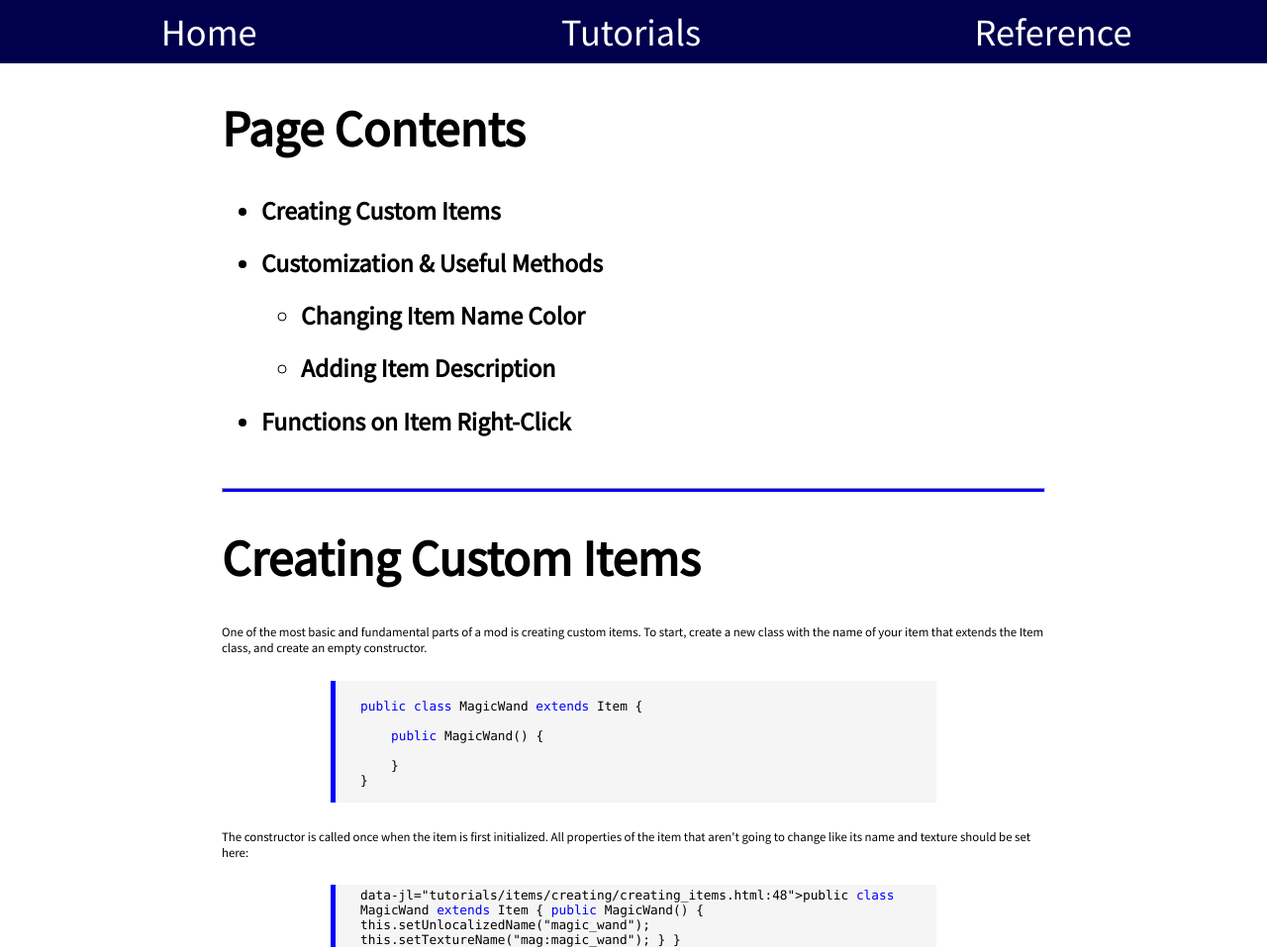
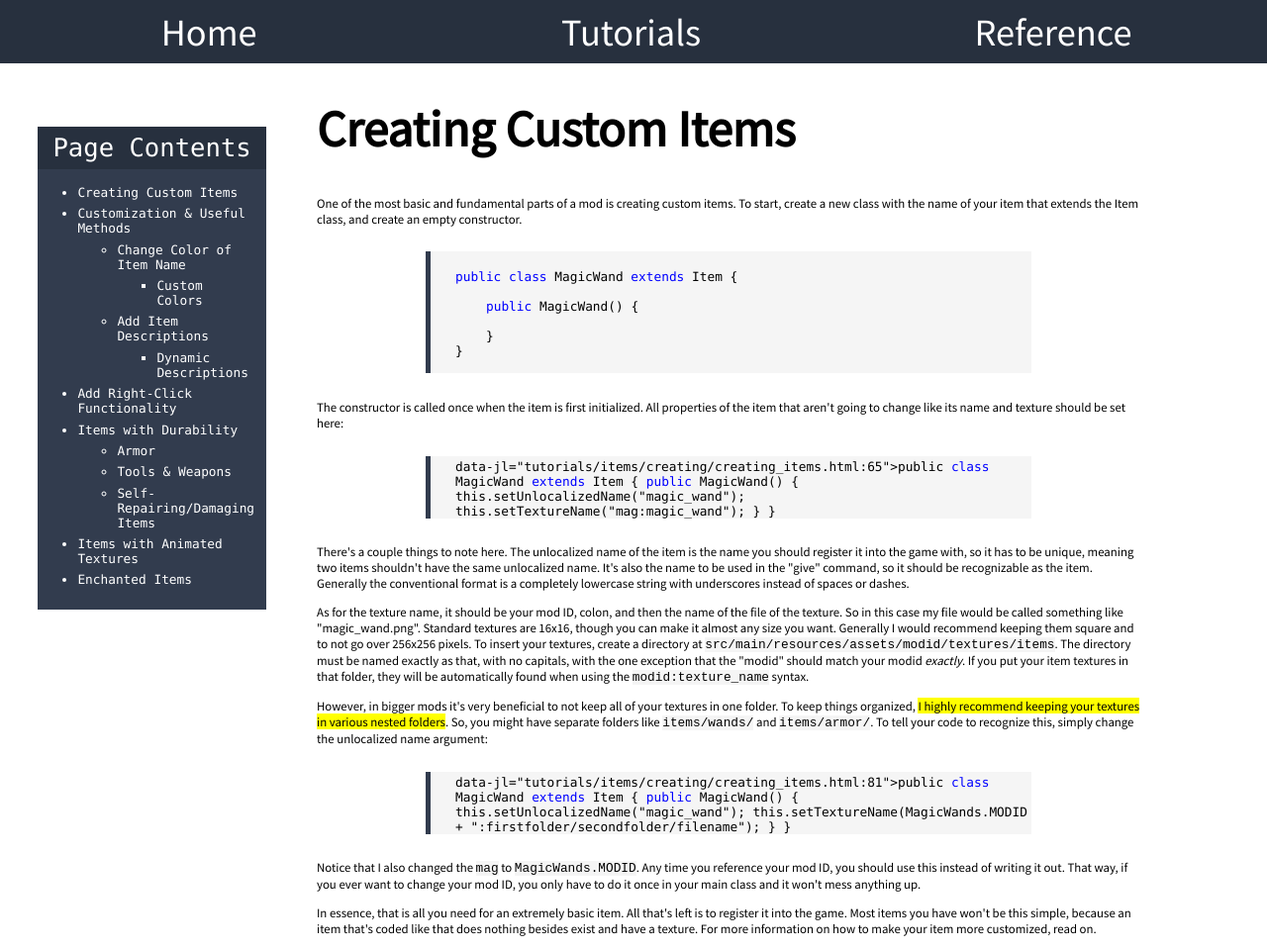
Before and after one commit to NickIapMC/Learn-Forge-1-7-10, a plain HTML site: page tutorials/items/creating/creating_items.html in a window 1280 px wide. Shown: the top 960 px of the page at 99% size. Drawn offline with Linux system fonts and the light colour scheme.

Commit message:
Update item creation

```diff
--- /dev/null
+++ b/masterscript.js
@@ -0,0 +1,5 @@
+$('li').click(function(event) {
+    if (event.target.tagName != 'LI') return;
+
+    alert('clicked bullet');
+});
--- a/style.css
+++ b/style.css
@@ -32,17 +32,43 @@ hr {
 
 a {
     text-decoration: none;
-    color: black;
+    color: white;
+    font-size: 1vw;
 }
 
 a:hover {
-    color: blue;
+    color: #DAA765;
+}
+
+li {
+    padding-bottom: 0.5vw;
 }
 
 #tabs {
   width: 100vw;
   height: 5vw;
-  background-color: #00004d;
+  background-color: #27303E;
+}
+
+#pagenav {
+    position: fixed;
+    width: 17vw;
+    margin-left: 3vw;
+    margin-top: 5vw;
+    color: white;
+    background-color: #323C4E;
+    font-family: "Consolas";
+    padding-right: 1vw;
+}
+
+#pagenav-heading {
+    font-size: 2vw;
+    background-color: #27303E;
+    text-align: center;
+    width: calc(100% + 1vw);
+    display: inline-block;
+    padding-top: 0.5vw;
+    padding-bottom: 0.5vw;
 }
 
 .java-code {
@@ -54,7 +80,7 @@ a:hover {
     width: 70%;
     padding-left: 2vw;
     padding-top: 0.25vw;
-    border-left: 5px solid blue;
+    border-left: 5px solid #323C4E;
     font-family: "Consolas";
     overflow-x: scroll;
 }
--- a/tutorials/items/creating/creating.css
+++ b/tutorials/items/creating/creating.css
@@ -1,5 +1,6 @@
 #text {
-  margin: auto;
+  margin-right: 10vw;
   margin-bottom: 10vw;
   width: 65vw;
+  float: right;
 }
--- a/tutorials/items/creating/creating_items.html
+++ b/tutorials/items/creating/creating_items.html
@@ -5,7 +5,9 @@
         <link href="/style.css" type="text/css" rel="stylesheet">
         <link href="creating.css" type="text/css" rel="stylesheet">
         <link href='https://fonts.googleapis.com/css?family=Source+Sans+Pro' rel='stylesheet' type='text/css'>
+
         <script src="/code/code_formatter.js" rel="script" type="text/javascript"></script>
+
         <link rel="shortcut icon" type="image/png" href="/media/images/favicon.png"/>
 
         <meta name="viewport" content="width=device-width, initial-scale=1.0">
@@ -19,19 +21,34 @@
           <button class="tab">Reference</button>
         </div>
 
+        <div id="pagenav">
+            <span id="pagenav-heading">Page Contents</span>
+            <ul>
+                <a href="#creating"><li>Creating Custom Items</li></a>
+                <a href="#customization"><li>Customization & Useful Methods</li></a>
+                <ul>
+                    <a><href="#name-color"><li>Change Color of Item Name</li></a>
+                    <ul>
+                        <a><href="#custom-color"><li>Custom Colors</li></a>
+                    </ul>
+                    <a><href="#description"><li>Add Item Descriptions</li></a>
+                    <ul>
+                        <a><href="#custom-color"><li>Dynamic Descriptions</li></a>
+                    </ul>
+                </ul>
+                <a><href="#name-color"><li>Add Right-Click Functionality</li></a>
+                <a><href="#name-color"><li>Items with Durability</li></a>
+                <ul>
+                    <a><href="#name-color"><li>Armor</li></a>
+                    <a><href="#name-color"><li>Tools & Weapons</li></a>
+                    <a><href="#name-color"><li>Self-Repairing/Damaging Items</li></a>
+                </ul>
+                <a><href="#name-color"><li>Items with Animated Textures</li></a>
+                <a><href="#name-color"><li>Enchanted Items</li></a>
+            </ul>
+        </div>
+
         <div id="text">
-            <h1>Page Contents</h1>
-            <ul>
-                <h2><li><a href="#creating">Creating Custom Items</a></li></h2>
-                <h2><li><a href="#customization">Customization & Useful Methods</a></li></h2>
-                <ul>
-                    <h2><li><a href="#name-color">Changing Item Name Color</a></li></h2>
-                    <h2><li>Adding Item Description</li></h2>
-                </ul>
-                <h2><li>Functions on Item Right-Click</li></h2>
-            </ul>
-            <hr>
-
             <h1 id="creating">Creating Custom Items</h1>
             <p>One of the most basic and fundamental parts of a mod is creating custom items. To start, create a new class with the name of your item that extends the Item class, and create an empty constructor. </p>
 
--- a/tutorials/tutorials.css
+++ b/tutorials/tutorials.css
@@ -3,33 +3,3 @@
   width: 50vw;
   border: 3px solid red;
 }
-
-ul, #list {
-  list-style-type: none;
-}
-
-.caret {
-  cursor: pointer;
-  user-select: none;
-  font-size: 1.5vw;
-  font-family: "Source Sans Pro", sans-serif;
-}
-
-.caret::before {
-  content: "\25B6";
-  color: black;
-  display: inline-block;
-  margin-right: 6px;
-}
-
-.caret-down::before {
-  transform: rotate(90deg);
-}
-
-.nested {
-  display: none;
-}
-
-.active {
-  display: block;
-}
```
